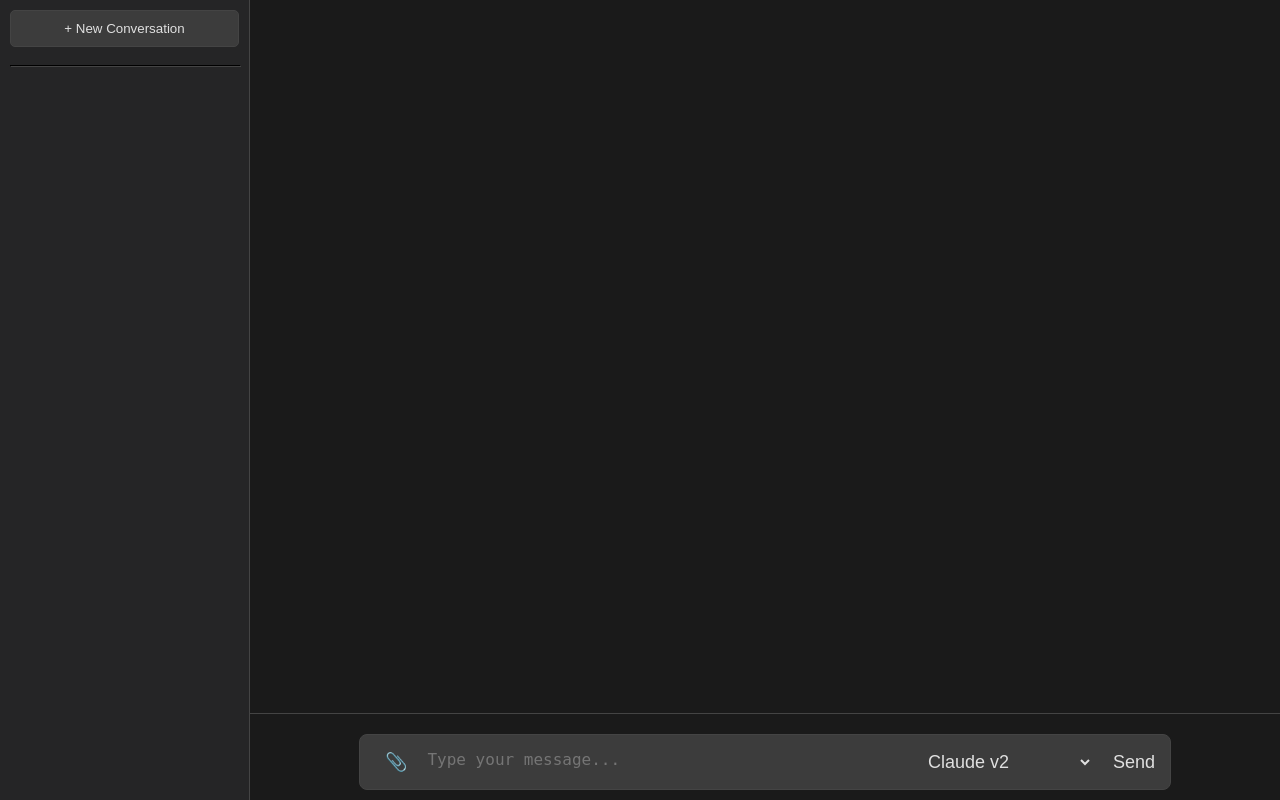
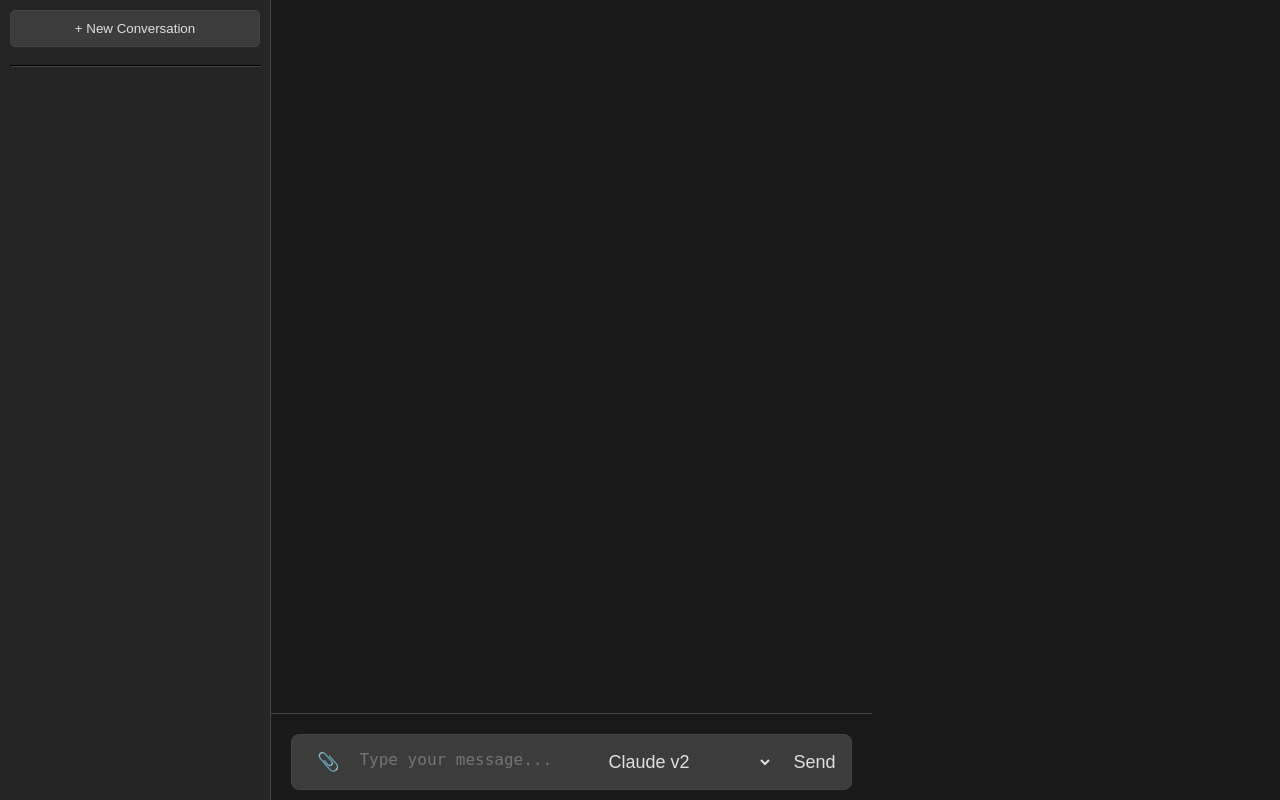
Before and after one commit to Russell-Ding/AWS_Chat_Template, a Flask app: page / in a window 1280 px wide. Run offline with Flask 3, Linux system fonts and the light colour scheme; data that the repository does not hold is empty.

Commit message:
fix the display issue and update deepseek compactibility

```diff
--- a/templates/index.html
+++ b/templates/index.html
@@ -18,8 +18,7 @@
 
         body {
             font-family: -apple-system, BlinkMacSystemFont, "Segoe UI", Roboto, Helvetica, Arial, sans-serif;
-            display: grid;
-            grid-template-columns: 250px 1fr;
+            display: flex;
             height: 100vh;
             margin: 0;
             background-color: var(--background-color);
@@ -27,6 +26,8 @@
         }
 
         #conversation-list {
+            width: 250px;
+            flex-shrink: 0;
             background-color: var(--sidebar-bg-color);
             padding: 10px;
             overflow-y: auto;
```
